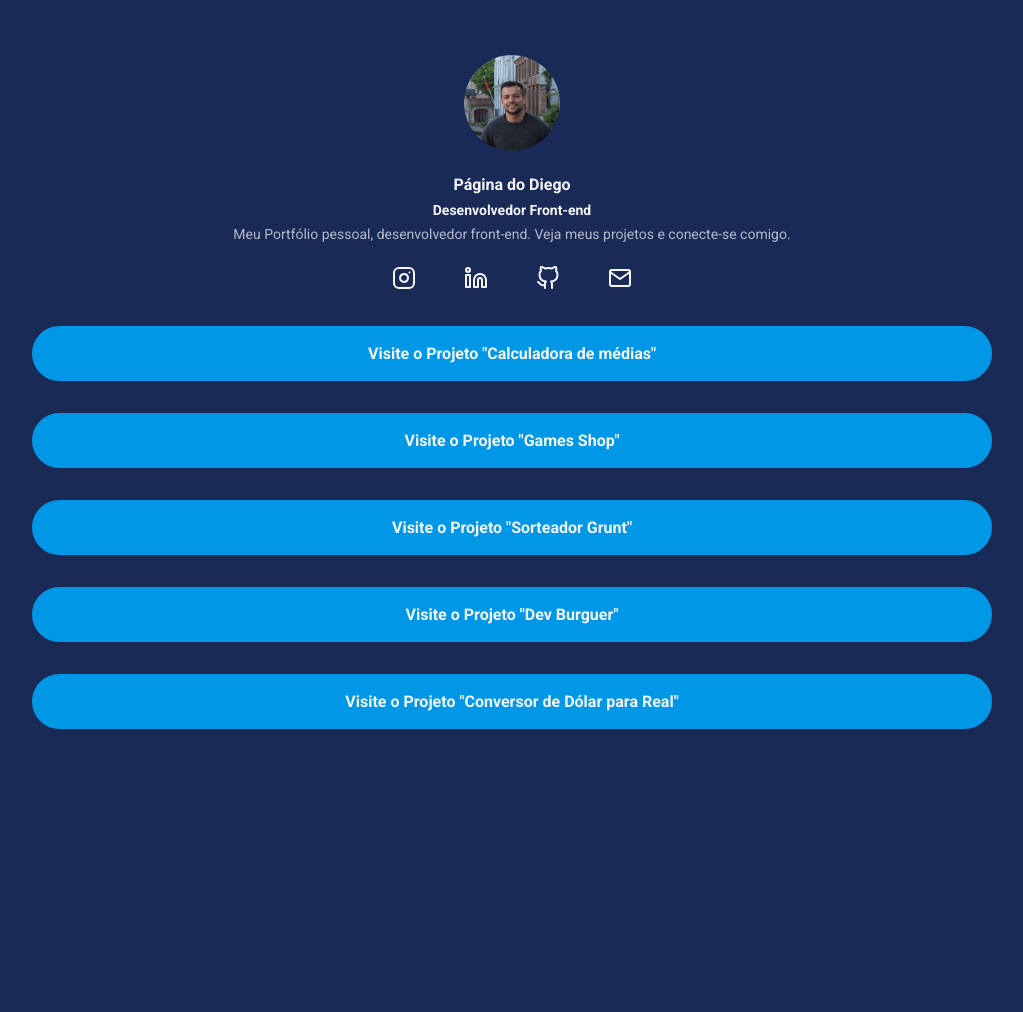
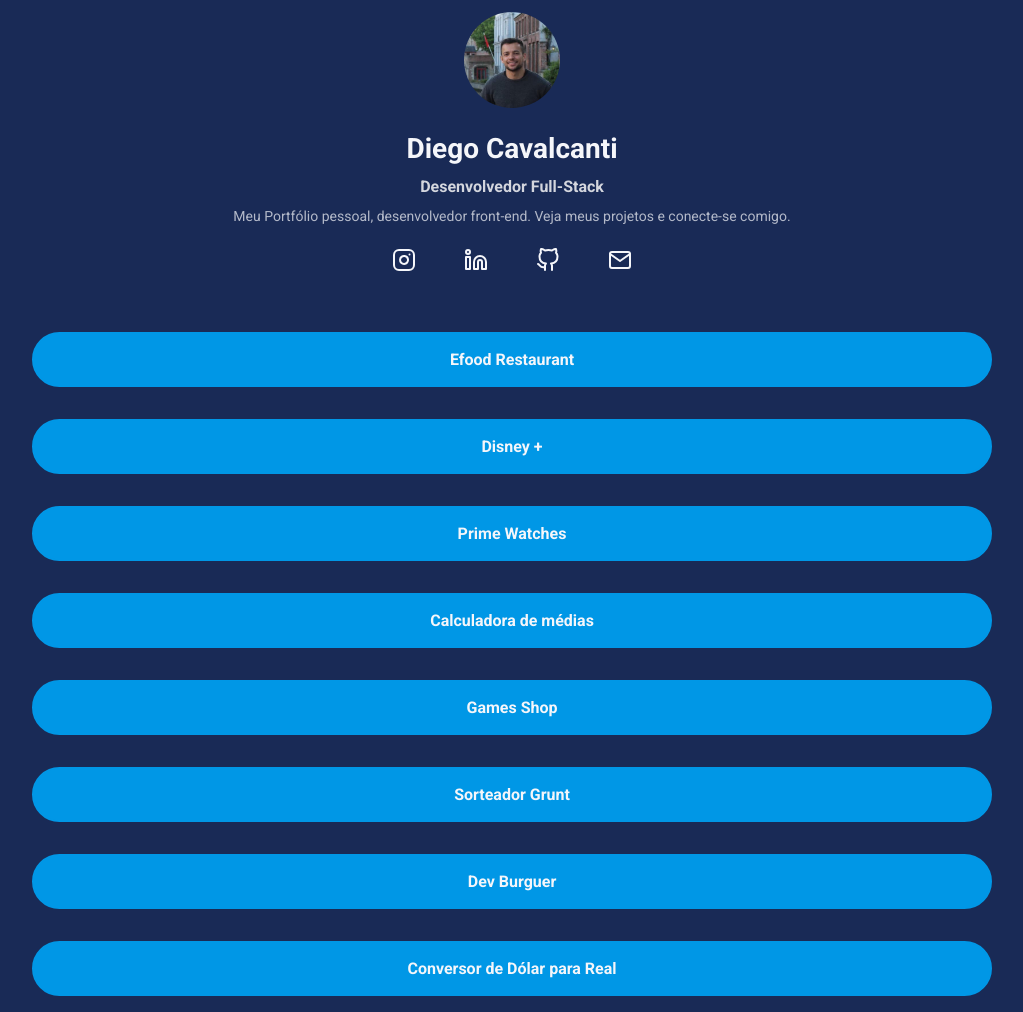
Before and after one commit to diegocavalcanti-dev/portfolio-less, a website: page index.html in a window 1280 px wide. Shown: the whole page, without its empty margins (128-1151 px from the left). Before the commit the page ends 800 px from the top, so only its background shows below. Drawn offline with Linux system fonts and the light colour scheme.

Commit message:
Update: adding new project and fixing css

```diff
--- a/index.html
+++ b/index.html
@@ -4,7 +4,7 @@
     <meta charset="UTF-8">
     <meta http-equiv="X-UA-Compatible" content="ie=edge">
     <meta name="viewport" content="width=device-width, initial-scale=1.0">
-    <title>Página do Doegp</title>
+    <title>Diego Cavalcanti</title>
     <link rel="stylesheet" href="build/styles/main.css">
     <link rel="preconnect" href="https://fonts.googleapis.com">
     <link rel="preconnect" href="https://fonts.gstatic.com" crossorigin>
@@ -16,8 +16,8 @@
         <header>
             <img class="profile-avatar" src="./src/images/profile.png" />
             <div class="profile-bio">
-                <h1 class="profile-bio-name">Página do Diego</h1>
-                <h2 class="profile-bio-subtitle">Desenvolvedor Front-end</h2>
+                <h1 class="profile-bio-name">Diego Cavalcanti</h1>
+                <h2 class="profile-bio-subtitle">Desenvolvedor Full-Stack</h2>
                 <p class="profile-bio-description">
                     Meu Portfólio pessoal, desenvolvedor front-end. Veja meus projetos e conecte-se comigo.
                 </p>
@@ -48,28 +48,43 @@
         <nav>
             <ul class="projects-list">
                 <li class="projects-list-item">
-                    <a href="https://diego-projeto-calculadora-media.vercel.app/">
-                        Visite o Projeto "Calculadora de médias"
+                    <a href="https://projeto-efood-livid.vercel.app/" target="_blank" rel="noopener noreferrer">
+                        Efood Restaurant
                     </a>
                 </li>
                 <li class="projects-list-item">
-                    <a href="https://site-gameshop-cyan-zeta.vercel.app/">
-                        Visite o Projeto "Games Shop"
+                    <a href="https://clone-disneyplus-lemon-one.vercel.app/" target="_blank" rel="noopener noreferrer">
+                        Disney +
                     </a>
                 </li>
                 <li class="projects-list-item">
-                    <a href="https://sorteadorgruntdiego-beta.vercel.app/">
-                        Visite o Projeto "Sorteador Grunt"
+                    <a href="https://prime-watches.vercel.app/" target="_blank" rel="noopener noreferrer">
+                        Prime Watches
                     </a>
                 </li>
                 <li class="projects-list-item">
-                    <a href="https://projeto-cardapio-one.vercel.app/">
-                        Visite o Projeto "Dev Burguer"
+                    <a href="https://diego-projeto-calculadora-media.vercel.app/" target="_blank" rel="noopener noreferrer">
+                        Calculadora de médias
                     </a>
                 </li>
                 <li class="projects-list-item">
-                    <a href="https://exercicio-grunt-five.vercel.app/">
-                        Visite o Projeto "Conversor de Dólar para Real"
+                    <a href="https://site-gameshop-cyan-zeta.vercel.app/" target="_blank" rel="noopener noreferrer">
+                        Games Shop
+                    </a>
+                </li>
+                <li class="projects-list-item">
+                    <a href="https://sorteadorgruntdiego-beta.vercel.app/" target="_blank" rel="noopener noreferrer">
+                        Sorteador Grunt
+                    </a>
+                </li>
+                <li class="projects-list-item">
+                    <a href="https://projeto-cardapio-one.vercel.app/" target="_blank" rel="noopener noreferrer">
+                        Dev Burguer
+                    </a>
+                </li>
+                <li class="projects-list-item">
+                    <a href="https://exercicio-grunt-five.vercel.app/" target="_blank" rel="noopener noreferrer">
+                        Conversor de Dólar para Real
                     </a>
                 </li>
             </ul>
--- a/src/styles/main.less
+++ b/src/styles/main.less
@@ -4,8 +4,8 @@
 @breakpointMobile: ~"(max-width: 767px)";
 @breakpointTablet: ~"(min-width: 768px) and (max-width: 1023px)";
 
-.marginBottom8 {
-    margin-bottom: 8px;
+.marginBottom12 {
+    margin-bottom: 12px;
 }
 
 * {
@@ -28,7 +28,7 @@
     max-width: 960px;
     width: 100%;
     margin: 0 auto;
-    height: 100vh;
+    min-height: 100vh;
     display: flex;
     flex-direction: column;
     justify-content: center;
@@ -40,10 +40,14 @@
     @media @breakpointTablet {
         max-width: 80%;
     }
+
+    nav > li {
+        margin: 80px;
+    }
 }
 
 header {
-    padding-bottom: 24px;
+    padding-bottom: 0px;
 
     img {
         width: 96px;
@@ -52,7 +56,7 @@
 
     .profile-avatar {
         display: block;
-        margin: 0 auto 24px;
+        margin: 12px auto 24px;
         border-radius: 50%;
     }
 }
@@ -60,13 +64,14 @@
 .profile-bio {
     text-align: center;
     &-name {
-        font-size: 16px;
-        .marginBottom8();
+        font-size: 28px;
+        .marginBottom12();
     }
 
     &-subtitle {
-        font-size: 14px;
-        .marginBottom8();
+        font-size: 16px;
+        color: #f8f8f8d6;
+        .marginBottom12();
     }
 
     &-description {
@@ -80,7 +85,7 @@
     justify-content: space-between;
     max-width: 240px;
     width: 100%;
-    margin: 0 auto;
+    margin: 24px auto;
 
         img {
             transition: all ease .3s;
```
Also changed, not shown: build/styles/main.css.
